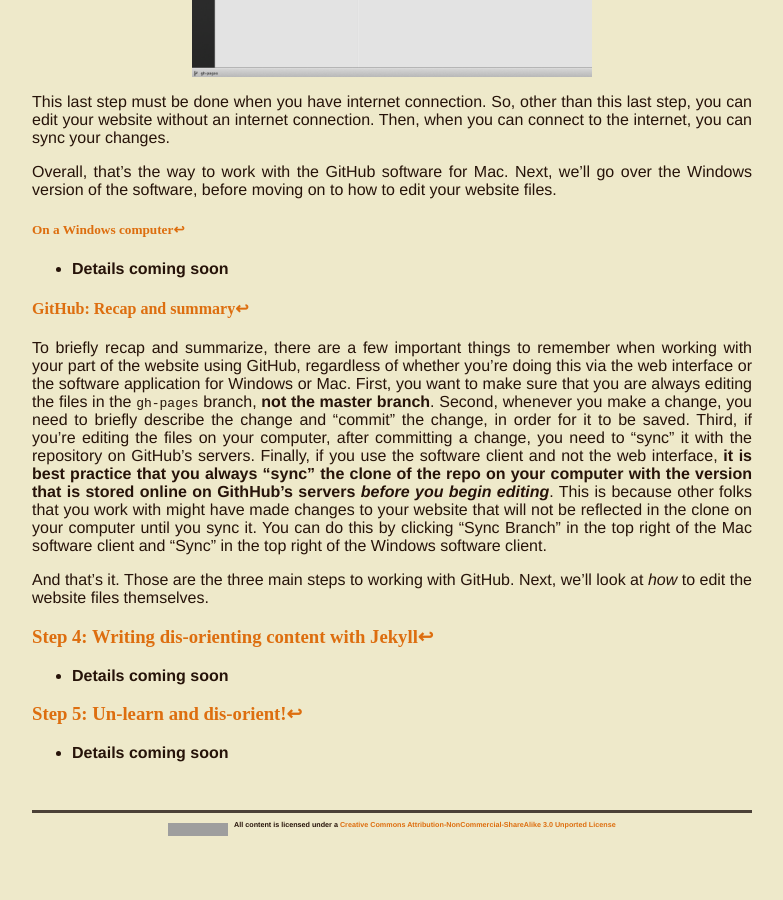
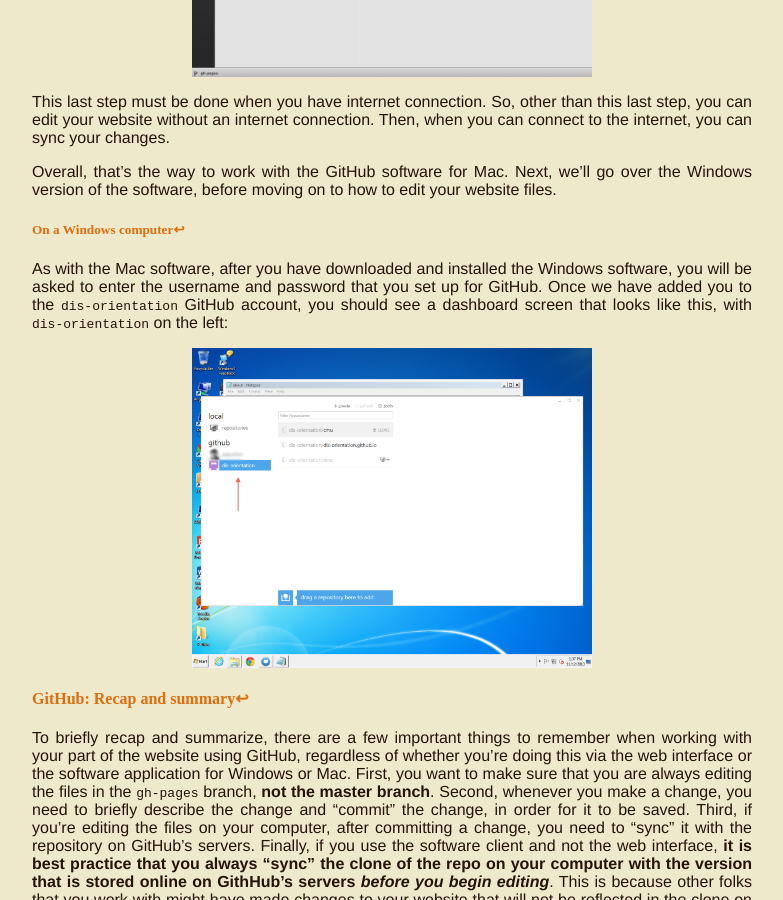
Before and after one commit to dis-orientation/dis-orientation.github.io, a Jekyll site: the page built from involved.md, in a window 1280 px wide and 900 px high, scrolled down 7042 px. Shown: the whole window, without its empty margins (248-1031 px from the left). Built offline with Jekyll 4.4.1, drawn with Linux system fonts in a browser that asks for light colours; Markdown is read by kramdown in place of the engine named in the settings; before the commit the page ends 7888 px from its top, so only the background shows below that; grey boxes are pictures that could not be loaded.

Commit message:
beginning the widows instructions

```diff
--- a/involved.md
+++ b/involved.md
@@ -149,7 +149,9 @@
 
 ##### <a id="windows">On a Windows computer</a><a href="#toc">↩</a>
 
-- **Details coming soon**
+As with the Mac software, after you have downloaded and installed the Windows software, you will be asked to enter the username and password that you set up for GitHub. Once we have added you to the `dis-orientation` GitHub account, you should see a dashboard screen that looks like this, with `dis-orientation` on the left:
+
+<img alt="git-mac-sync" width="400" src="/images/git-windows-clone.png" style="display:block; margin:0 auto;" />
 
 #### <a id="github-summary">GitHub: Recap and summary</a><a href="#toc">↩</a>
 
```
Also changed, not shown: images/git-windows-clone.png (added).
